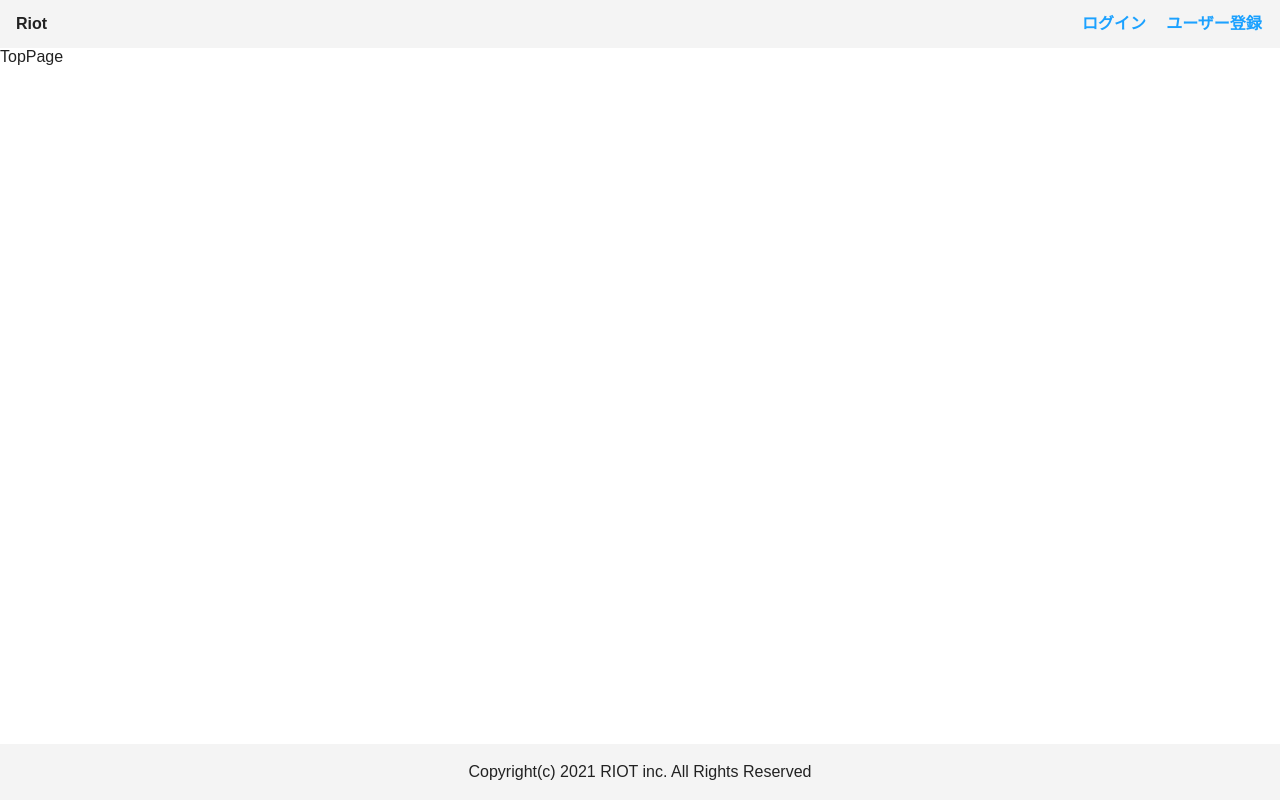
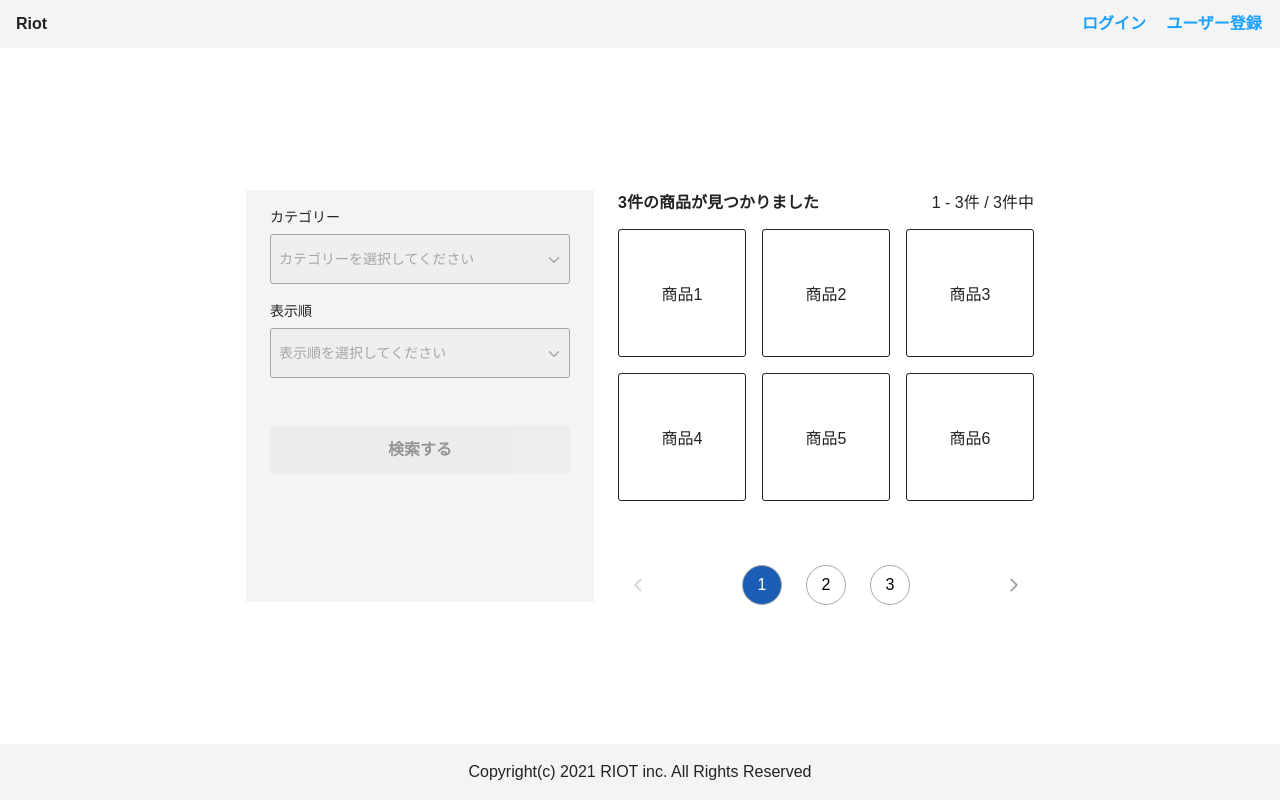
Before and after one commit to kimuniiii/Personal-Development, a Next.js app in the folder packages/client/: page /top in a window 1280 px wide. Built offline with nearby package versions, Linux system fonts and the light colour scheme.

Commit message:
トップ画面のワイヤーフレームの実装を完了

```diff
--- a/packages/client/src/pages/top/index.tsx
+++ b/packages/client/src/pages/top/index.tsx
@@ -1,13 +1,100 @@
+import styled from '@emotion/styled';
+import React, { useState } from 'react';
+
+import { CommonTemplate } from 'src/components/templates/CommonTemplate';
 import { HeadTemplate } from 'src/components/templates/HeadTemplate';
-import { CommonTemplate } from 'src/components/templates/CommonTemplate';
+import { SearchBox } from 'src/components/organisms/SearchBox';
+import { Pagination } from 'src/components/organisms/Pagination';
+import { Margin } from 'src/components/layouts/Margin';
+
+import { COLOR_PALETTE } from 'src/styles/color_palette';
 
 const TopPage = (): JSX.Element => {
+  const [paginationDefaultIndex, setPaginationDefaultIndex] = useState(1);
+
   return (
-    <>
+    <React.Fragment>
       <HeadTemplate pageTitle='トップページ' />
-      <CommonTemplate>TopPage</CommonTemplate>
-    </>
+      <CommonTemplate>
+        <StRoot>
+          <SearchBox />
+          <StProductListContainer>
+            <StSearchResultLabel>
+              <h4>3件の商品が見つかりました</h4>
+              <span>1 - 3件 / 3件中</span>
+            </StSearchResultLabel>
+            <StProductList>
+              <StProductItem>商品1</StProductItem>
+              <StProductItem>商品2</StProductItem>
+              <StProductItem>商品3</StProductItem>
+              <StProductItem>商品4</StProductItem>
+              <StProductItem>商品5</StProductItem>
+              <StProductItem>商品6</StProductItem>
+            </StProductList>
+            <Margin bottom='32px' />
+            <Pagination
+              className='pagination'
+              defaultIndex={paginationDefaultIndex}
+              lastIndex={3}
+              isPagerButton={true}
+              onClick={setPaginationDefaultIndex}
+            />
+          </StProductListContainer>
+        </StRoot>
+      </CommonTemplate>
+    </React.Fragment>
   );
 };
 
 export default TopPage;
+
+const StRoot = styled.section`
+  display: flex;
+  justify-content: center;
+  align-items: center;
+  padding: 16px 48px;
+  /*
+  ** CommonHeaderのheight : 48px
+  ** CommonFooterのheight : 56px
+  */
+  min-height: calc(100vh - (48px + 56px));
+  gap: 24px;
+`;
+
+const StProductListContainer = styled.section`
+  display: flex;
+  flex-direction: column;
+  height: 414px;
+  gap: 16px;
+
+  h1,
+  ul,
+  .pagination {
+    flex: 1;
+  }
+`;
+
+const StSearchResultLabel = styled.section`
+  display: flex;
+  justify-content: space-between;
+`;
+
+const StProductList = styled.ul`
+  display: flex;
+  flex-flow: row wrap;
+  gap: 16px;
+  /*
+  ** 128 + 16 + 128 + 16 + 128 + 8 = 416
+  */
+  width: 416px;
+`;
+
+const StProductItem = styled.li`
+  display: flex;
+  justify-content: center;
+  align-items: center;
+  width: 128px;
+  height: 128px;
+  border-radius: 3px;
+  border: 1px solid ${COLOR_PALETTE.BLACK};
+`;
```
